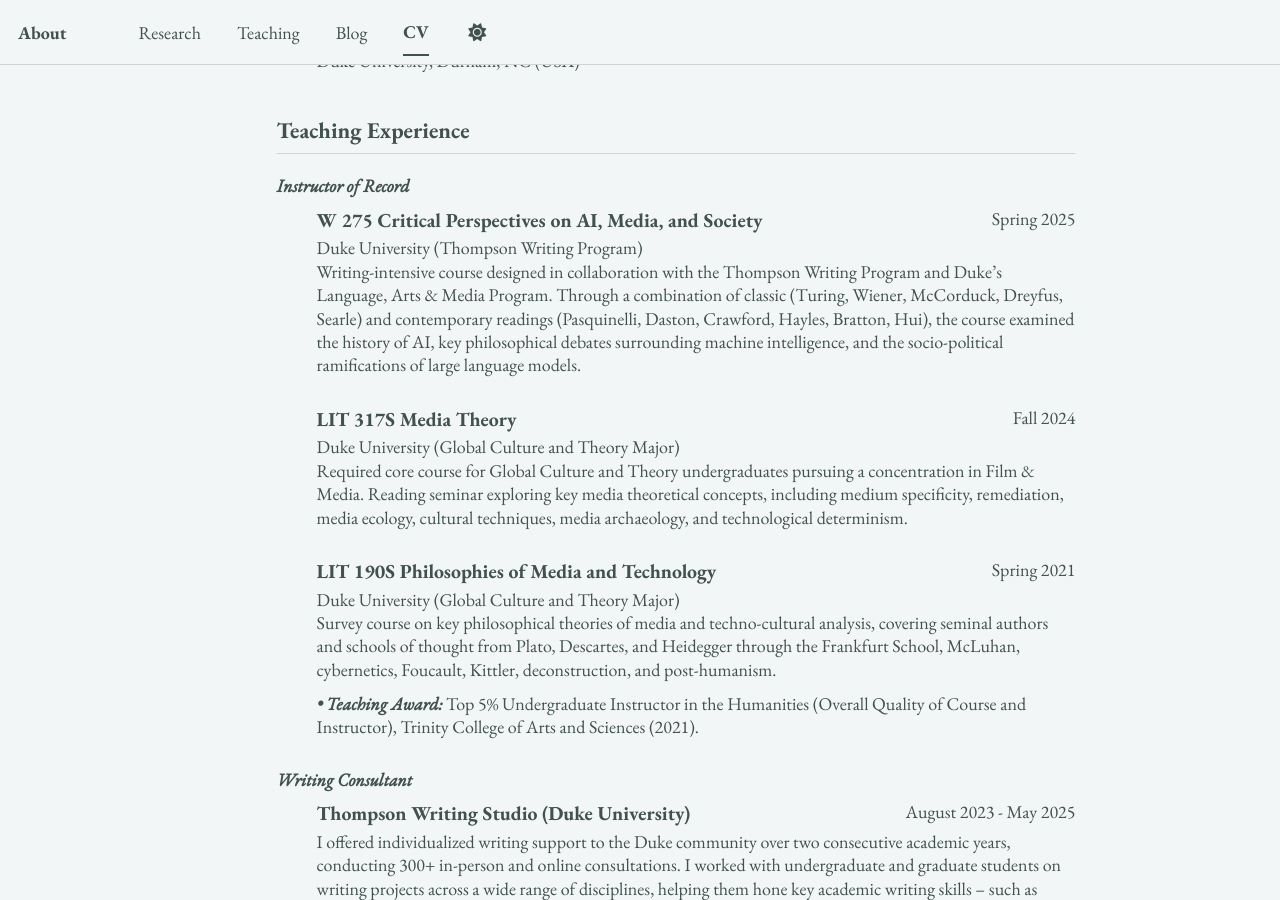
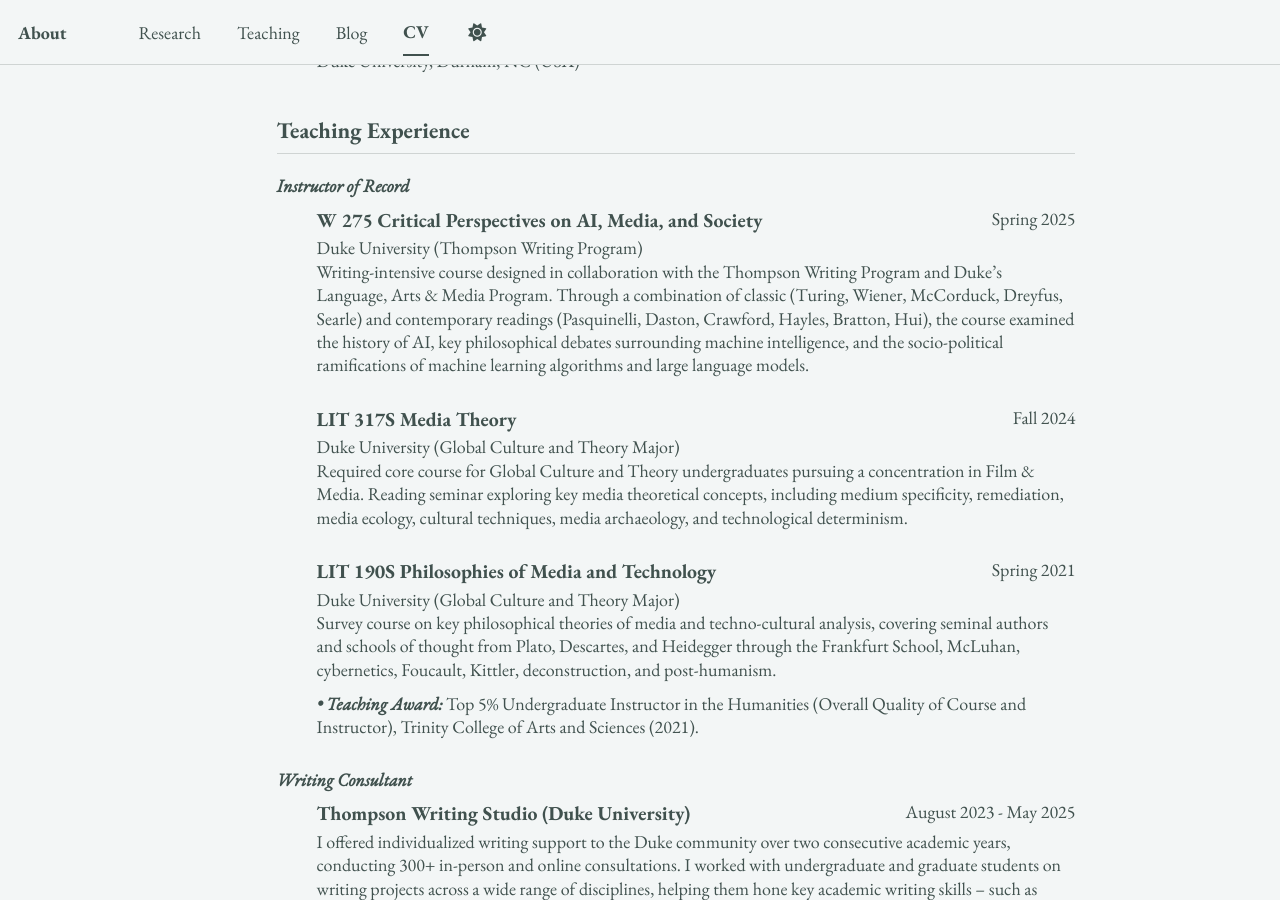
Before and after one commit to epujol90/epujol90.github.io, a Jekyll site: the page built from _pages/cv-json.md, in a window 1280 px wide and 900 px high, scrolled down 5386 px. Built offline with Jekyll 4.4.1, drawn with Linux system fonts in a browser that asks for light colours; a script bundle is joined from its source files by our own code; library files that are not in the unit come from our copies.

Commit message:
Update cv.json

```diff
--- a/_data/cv.json
+++ b/_data/cv.json
@@ -325,7 +325,7 @@
       "institution": "Duke University (Thompson Writing Program)",
       "date": "Spring 2025",
       "role": "",
-      "description": "Writing-intensive course designed in collaboration with the Thompson Writing Program and Duke’s Language, Arts & Media Program. Through a combination of classic (Turing, Wiener, McCorduck, Dreyfus, Searle) and contemporary readings (Pasquinelli, Daston, Crawford, Hayles, Bratton, Hui), the course examined the history of AI, key philosophical debates surrounding machine intelligence, and the socio-political ramifications of large language models.",
+      "description": "Writing-intensive course designed in collaboration with the Thompson Writing Program and Duke’s Language, Arts & Media Program. Through a combination of classic (Turing, Wiener, McCorduck, Dreyfus, Searle) and contemporary readings (Pasquinelli, Daston, Crawford, Hayles, Bratton, Hui), the course examined the history of AI, key philosophical debates surrounding machine intelligence, and the socio-political ramifications of machine learning algorithms and large language models.",
       "category": "Instructor of Record"
     },
     {
```
